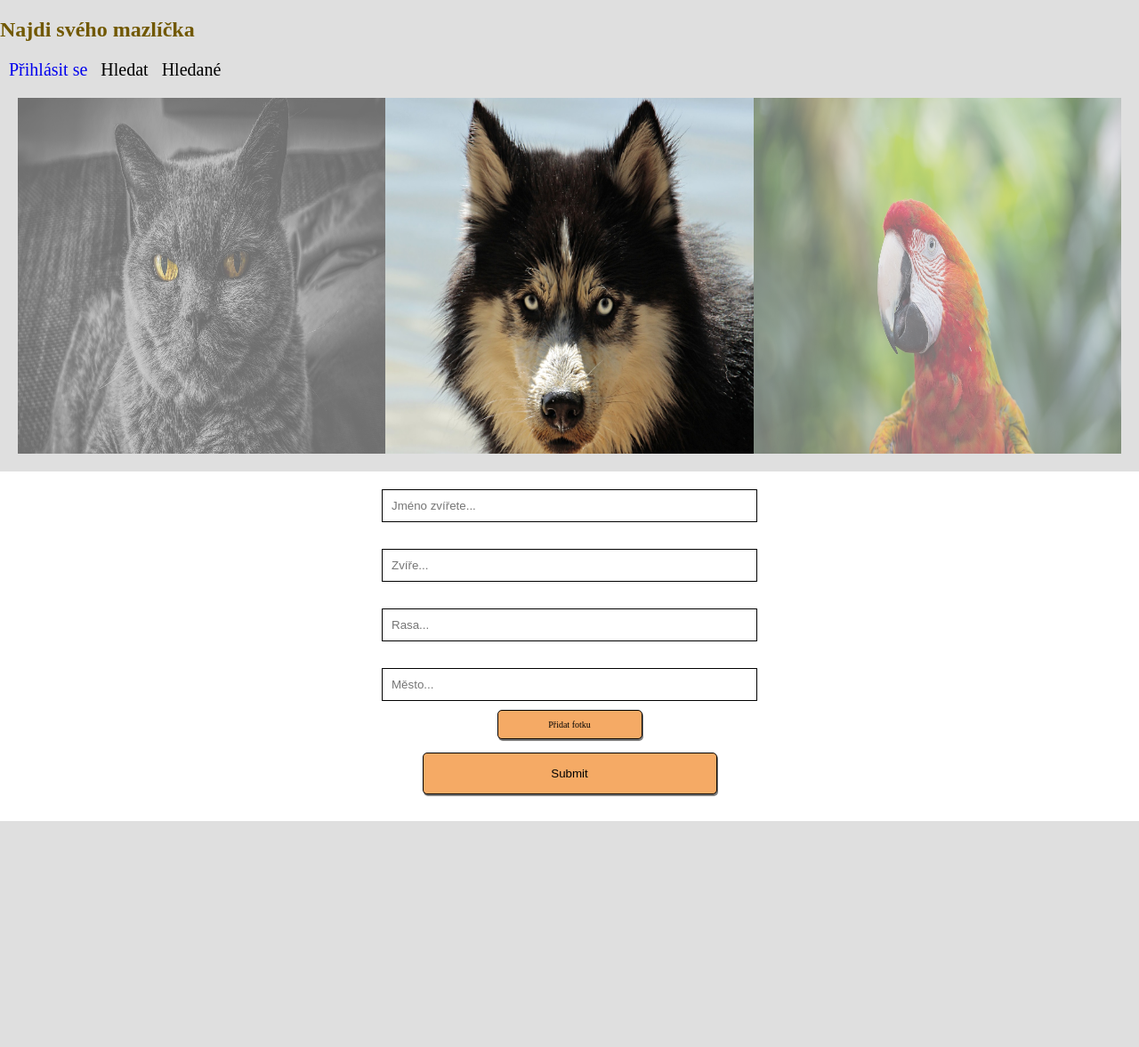
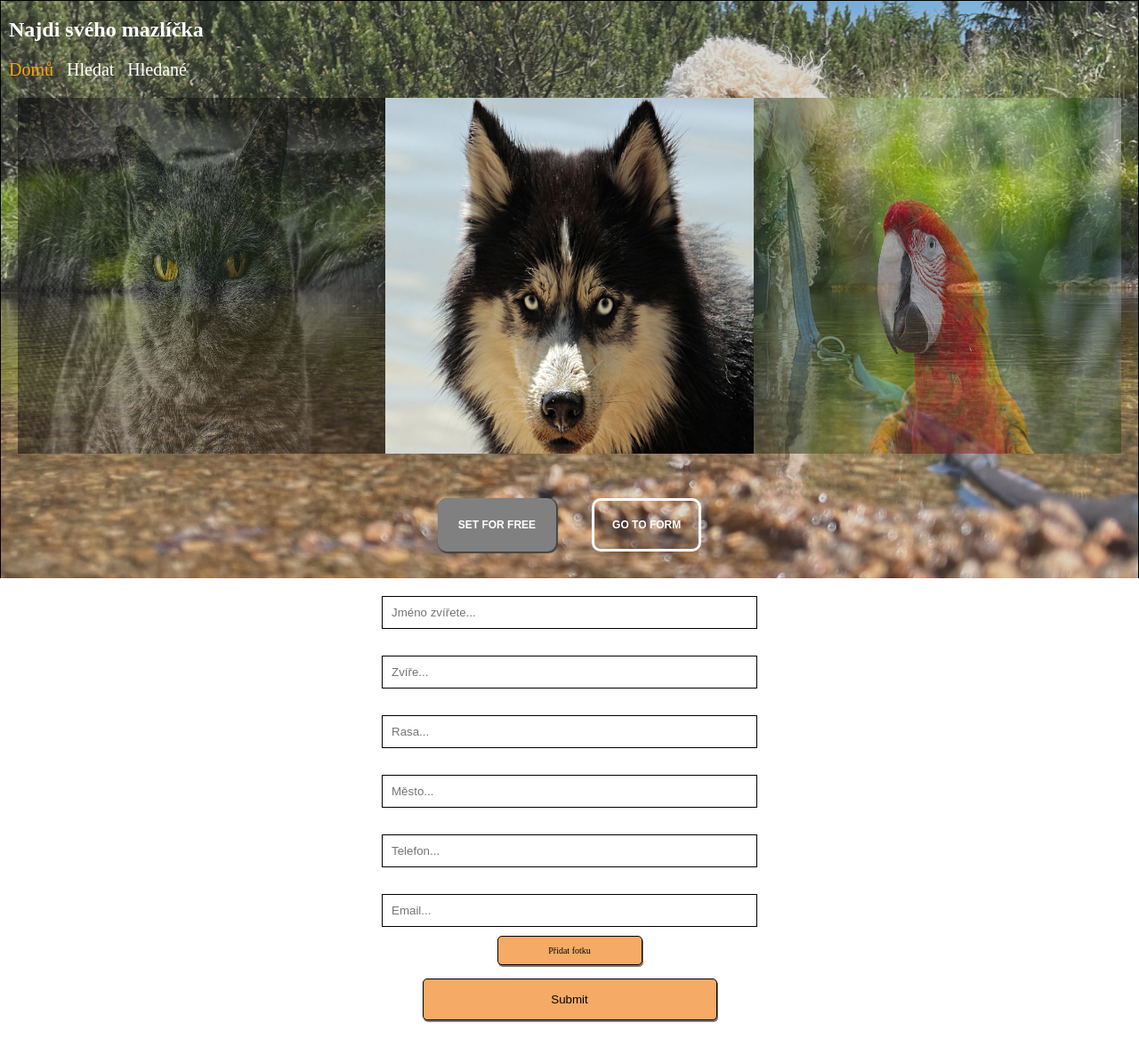
Before and after one commit to Vojta188/lost-my-pet, a React (Create React App) app: page / in a window 1280 px wide. Shown: the whole page at 89% size. Before the commit the page ends 923 px from the top, so only its background shows below. Built offline with nearby package versions, Linux system fonts and the light colour scheme.

Commit message:
connect backend

```diff
--- a/src/App.js
+++ b/src/App.js
@@ -2,7 +2,7 @@ import {BrowserRouter,Route,Routes} from "react-router-dom"
 import Search from "./pages/Search"
 import Searching from "./pages/Searching"
 import Home from "./pages/Home"
-import Login from "./pages/Login"
+
 
 const App = () => {
   return ( <BrowserRouter>
@@ -10,7 +10,7 @@ const App = () => {
       <Route path="/" element={<Home />} />
       <Route path="/search" element={<Search />} />
       <Route path="/searching" element={<Searching />} />
-      <Route path="/login" element={<Login />} />
+
 
     </Routes>
   </BrowserRouter>
--- a/src/DataSearch.js
+++ b/src/DataSearch.js
@@ -1,4 +1,9 @@
-import img1 from "../src/components/imgSearchPet/dog.jpg"
-const DataSearch = [{name: "Filip", img:img1,animal: "pes", rasa:"terier",city:"Praha"}];
 
-export default DataSearch
+  //  const data = await fetch("http://localhost:3001/getData");
+  //  const finalData = await data.json();
+  //  const{msg,documents} = finalData;
+  //  const DataSearch = documents
+
+
+
+// export default DataSearch
--- a/src/components/Form.js
+++ b/src/components/Form.js
@@ -7,16 +7,52 @@ const Form = () => {
   const [animal, setAnimal] = useState("")
   const[rasa,setRasa] = useState("")
   const[city,setCity] = useState("")
+  const[phonenumber,setPhonenumber] = useState("")
+  const[email,setEmail] = useState("")
   const[allAnimal,setAllAnimal] = useState([])
+
+  const AddDB=()=>{
+    fetch("http://localhost:3001/saveData",{
+      method:"post",
+      headers:{
+        "Accept":"application/json",
+        "Content-type":"application/json"
+      },
+      body:JSON.stringify({name:name},{animal:animal},{rasa:rasa},{city:city},
+        {callNumber:phonenumber},{email:email})
+    }).then((data) => {
+      return data.json()
+     }).then((finalData) => {
+      console.log(finalData)
+     })
+  }
 
   const formSubmit=(event)=>{
     event.preventDefault()
-    if(name&&animal&&rasa&&city)
+    if(name&&animal&&rasa&&city&&phonenumber&&email)
     {
-      const oneAnimal = {name:name,animal:animal,rasa:rasa,city:city}
+      const oneAnimal = {name:name,animal:animal,rasa:rasa,city:city,phonenumber:phonenumber,email:email}
       setAllAnimal((allAnimal)=>{
         return[...allAnimal,oneAnimal]
       })
+
+       //Uložení do databáze
+    fetch("http://localhost:3001/saveData",{
+      method:"post",
+      headers:{
+        "Accept":"application/json",
+        "Content-type":"application/json"
+      },
+      body:JSON.stringify({name:name,animal:animal,rasa:rasa,
+        city:city,callNumber:phonenumber,email:email })
+    }).then((data) => {
+      return data.json()
+     }).then((finalData) => {
+      console.log(finalData.msg)
+     })
+
+
+
     }else{
       console.log("Něco není vyplněno!")
     }
@@ -24,6 +60,10 @@ const Form = () => {
     setAnimal("")
     setRasa("")
     setCity("")
+    setPhonenumber("")
+    setEmail("")
+
+
   }
 
   return (
@@ -33,6 +73,8 @@ const Form = () => {
         <input className="MainInput" value={animal} onChange={(event)=>setAnimal(event.target.value)} type="text" placeholder="Zvíře..." /><br/>
         <input className="MainInput" value={rasa} onChange={(event)=>setRasa(event.target.value)} type="text" placeholder="Rasa..." /><br/>
         <input className="MainInput" value={city} onChange={(event)=>setCity(event.target.value)} type="text" placeholder="Město..." /><br/>
+        <input className="MainInput" value={phonenumber} onChange={(event)=>setPhonenumber(event.target.value)} type="number" placeholder="Telefon..." /><br/>
+        <input className="MainInput" value={email} onChange={(event)=>setEmail(event.target.value)} type="email" placeholder="Email..." /><br/>
         <label for="file-photo" className="file">Přidat fotku</label>
         <input id="file-photo" type="file"  /><br/>
         <input className="form-submit" type="submit" />
@@ -42,12 +84,14 @@ const Form = () => {
 
         {
           allAnimal.map((oneAnimal,index)=>{
-            const {name,animal,rasa,city} = oneAnimal
+            const {name,animal,rasa,city,phonenumber,email} = oneAnimal
             return<div key={index}>
               <h1>{name}</h1>
               <p>{animal}</p>
               <p>{rasa}</p>
               <p>{city}</p>
+              <p>{phonenumber}</p>
+              <p>{email}</p>
             </div>
           })
         }
--- a/src/components/Navbar.css
+++ b/src/components/Navbar.css
@@ -1,5 +1,6 @@
 .logo{
-    color: 715800;
+    color: white;
+    margin: 10px;
 }
 nav {
     margin-top: 10px;
@@ -18,7 +19,7 @@ nav {
 
 }
 .nonactiveLink{
-    color: black;
+    color: white;
 
 }
 .activeLink{
@@ -26,6 +27,3 @@ nav {
     text-decoration: none;
     margin-left: 10px;
 }
-.logo{
-    color: #715800;
-}
--- a/src/components/Navbar.js
+++ b/src/components/Navbar.js
@@ -6,9 +6,9 @@ const Navbar = () => {
   return (<header>
     <div className="logo"><h2>Najdi svého mazlíčka</h2></div>
     <nav className="nav">
-    <NavLink  to="/login" className={({ isActive }) =>
-        isActive ? "activeLink" : "nonactiveLin link"
-      } >Přihlásit se </NavLink>
+    <NavLink  to="/" className={({ isActive }) =>
+        isActive ? "activeLink" : "nonactiveLink link"
+      } >Domů </NavLink>
      <NavLink  to="/search" className={({ isActive }) =>
         isActive ? "activeLink" : "nonactiveLink link"
       } >Hledat </NavLink>
--- /dev/null
+++ b/src/components/btn.css
@@ -0,0 +1,39 @@
+.btn{
+    text-align: center;
+
+}
+.button-two{
+    margin: 30px;
+    margin-left: 30px;
+    padding: 20px;
+    border-radius: 10px;
+    cursor: pointer;
+    border: solid white;
+    background: none;
+    color: white;
+    font-weight: bold;
+    font-size:12px;
+    transition: 0.3s;
+
+}
+.button-two:hover::after,.button-one:hover::after{
+    content: " >>> ";
+    transition-duration: 5s;
+
+}
+
+.button-one{
+    margin: 10px;
+    margin-left: 30px;
+    padding: 20px;
+    border-radius: 10px;
+    cursor: pointer;
+    border: solid gray;
+    background-color: grey;
+    color: white;
+    font-weight: bold;
+    font-size:12px;
+    box-shadow: 1px 1px 1px 1px rgb(68, 68, 68);
+    transition: 4s;
+    transition-duration: 10s;
+}
--- /dev/null
+++ b/src/components/btn.js
@@ -0,0 +1,17 @@
+import React from 'react'
+import "./btn.css"
+const Btn = () => {
+
+
+
+
+
+  return (
+    <div className='btn'>
+        <button  className='button-one'>SET FOR FREE</button>
+        <button className='button-two'>GO TO FORM</button>
+    </div>
+  )
+}
+
+export default Btn
--- a/src/pages/Home.css
+++ b/src/pages/Home.css
@@ -1,8 +1,9 @@
+body{
+  background-image: url("../components/img/main.png");
+  background-size: 100%;
+  background-color: rgb(126, 126, 126);
+}
 
-body{
-    margin: 0;
-    background-color: #DFDFDF;
+.form{
+  background-color: white;
 }
-.form{
-    background-color: white;
-}
--- a/src/pages/Home.js
+++ b/src/pages/Home.js
@@ -1,14 +1,17 @@
 import MainImg from "../components/MainImg"
 import Navbar from "../components/Navbar"
 import Form from "../components/Form"
+import Btn from "../components/btn"
 import "./Home.css"
+import img from "../components/img/main.jpeg"
 
 const Home = () => {
   return (
     <div>
-      <header className="header-home">
+      <header className="header-home" >
       <Navbar />
         <MainImg />
+        <Btn />
       </header>
         <div className="form">
         <Form />
--- a/src/pages/Login.css
+++ /dev/null
@@ -1,16 +0,0 @@
-.email-log{
-    width: 250px;
-    padding: 8px;
-    margin-bottom: 10px;
-    margin-top: 10px;
-}
-.btn-log{
-    width: 150px;
-    padding: 15px;
-    background-color: #F5AA65;
-    box-shadow: 1px 2px grey;
-    cursor: pointer;
-    border: solid 1px black;
-    border-radius: 5px;
-    margin-bottom: 30px;
-}
--- a/src/pages/Login.js
+++ /dev/null
@@ -1,16 +0,0 @@
-import Navbar from "../components/Navbar"
-import "./Login.css"
-const Login = () => {
-  return (
-    <div>
-        <Navbar />
-        <form className="form-login">
-            <input className="email-log" type="text" placeholder="email..."/><br/>
-            <input className="email-log" type="text" placeholder="heslo..." /><br/>
-            <input className="btn-log" type="submit" value="Přihlásit se" />
-        </form>
-    </div>
-  )
-}
-
-export default Login
--- a/src/pages/Searching.js
+++ b/src/pages/Searching.js
@@ -1,24 +1,52 @@
 import Navbar from "../components/Navbar"
-import DataSearch from "../DataSearch"
 import "./Searching.css"
+import { useState,useEffect} from "react"
 
 const Searching = () => {
-  return (
+
+const [DataSearch, setDataSearch] = useState([]);
+const [openContact,setOpenContact] = useState(false)
+
+const addData = async()=>{
+  const data = await fetch("http://localhost:3001/getData");
+const finalData = await data.json();
+const{documents} = finalData;
+setDataSearch(documents)
+
+
+}
+useEffect(()=>{
+addData()
+},[])
+
+console.log(DataSearch)
+return (
     <div>
         <Navbar />
 
         <section className="all-pet">
-          {DataSearch.map((onePet)=>{
-           const {id,name,img,animal,rasa,city} = onePet
+          {DataSearch.map((onePet,index)=>{
+           const {name,photo,animal,rasa,city, callNumber,email} = onePet
 
-            return <article key={id} className="one-pet">
-              <img src ={img} alt="" ></img>
-              <h2>{name}</h2>
-              <p>{animal}</p>
-              <p>{rasa}</p>
-              <p>{city}</p>
+            return <article key={index} className="one-pet">
+              <img src ={photo} alt="" ></img>
+
+              <label for="name"  >Jméno</label>
+              <h2 id="name">{name}</h2>
+              <label for = "animal">Zvíře</label>
+              <p id="animal">{animal}</p>
+              <label for = "rasa">Rasa</label>
+              <p id="rasa">{rasa}</p>
+              <label for = "city">Město</label>
+              <p id="city">{city}</p>
+              <button onClick={() => setOpenContact(!openContact)}>Zobrazit kontaktní údaje</button>
+              {openContact && <div>
+                <p>{callNumber}</p>
+                <p>{email}</p>
+                </div>}
             </article>
           })}
+
         </section>
     </div>
   )
```
Also changed, not shown: src/components/img/main.jpeg (added), src/components/img/main.png (added).
